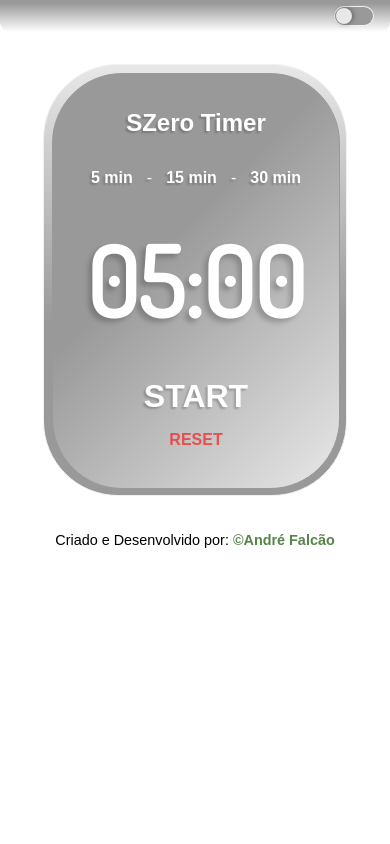
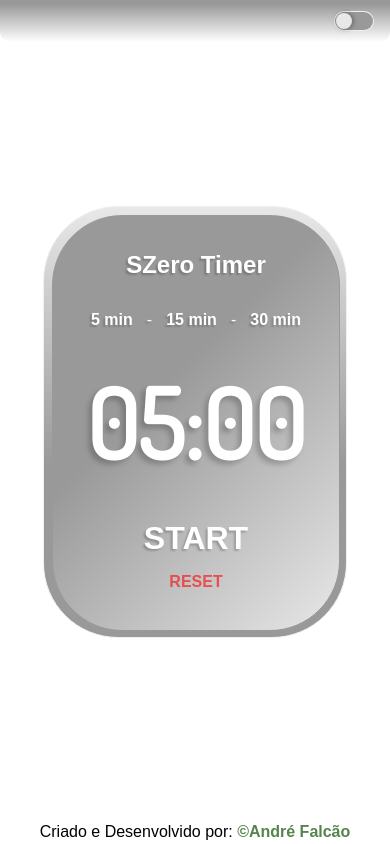
Before and after one commit to s0d4z3r0/timer-react, a React (Vite) app: page / in a window 390 px wide. Built offline with nearby package versions, Linux system fonts and the light colour scheme; a web font is replaced by a local one.

Commit message:
Ajustes de responsividade

```diff
--- a/src/components/DarkMode.module.css
+++ b/src/components/DarkMode.module.css
@@ -10,7 +10,10 @@
     rgb(var(--primary-color)) 10%,
     rgb(var(--default-color)) 100%
   );
-  height: 2rem;
+  height: 5%;
+  position: absolute;
+  top: 0;
+  left: 0;
 }
 .darkmode_label {
   margin-right: 1rem;
--- a/src/components/Footer.module.css
+++ b/src/components/Footer.module.css
@@ -1,8 +1,9 @@
 .footer {
   background-color: rgb(var(--default-color));
   height: 1.5rem;
-  position: relative;
+  position: absolute;
   bottom: 0;
+  left: 0;
   width: 100%;
   text-align: center;
   color: rgb(var(--default-color));
@@ -12,7 +13,7 @@
 }
 .footer p {
   filter: invert(1);
-  font-size: 0.9rem;
+  font-size: 1rem;
   font-family: var(--font-primary);
 }
 .footer p span a {
--- a/src/components/Timer.module.css
+++ b/src/components/Timer.module.css
@@ -11,7 +11,6 @@
     rgba(var(--primary-color), 1) 40%,
     rgba(var(--secondary-color), 1) 100%
   );
-  margin: 2rem auto;
 }
 .timer_content {
   display: flex;
--- a/src/index.css
+++ b/src/index.css
@@ -26,8 +26,13 @@
   padding: 0;
   box-sizing: border-box;
 }
-
+html {
+  /* border: 1px solid red; */
+  height: 100%;
+}
 body {
+  /* border: 1px solid red; */
+  height: 100%;
   overflow-y: auto;
   scroll-behavior: smooth;
   background-color: rgb(var(--default-color));
@@ -44,6 +49,10 @@ body::-webkit-scrollbar-thumb {
 .timer {
   display: flex;
   flex-direction: column;
+  width: 100%;
+  height: 100%;
+  position: absolute;
+  justify-content: center;
 }
 
 button,
```
